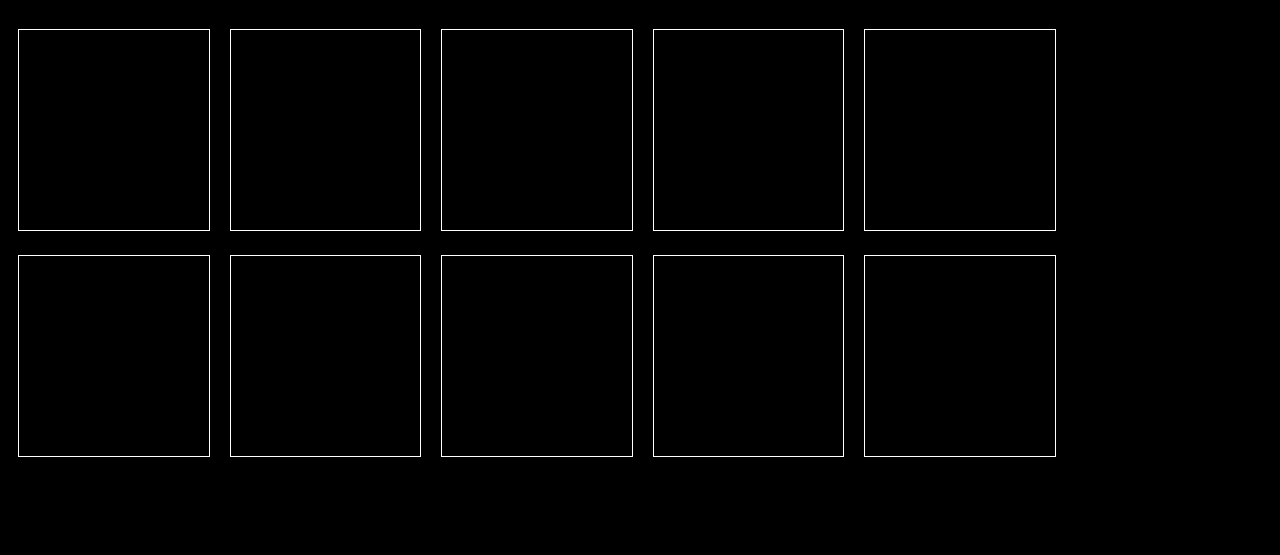
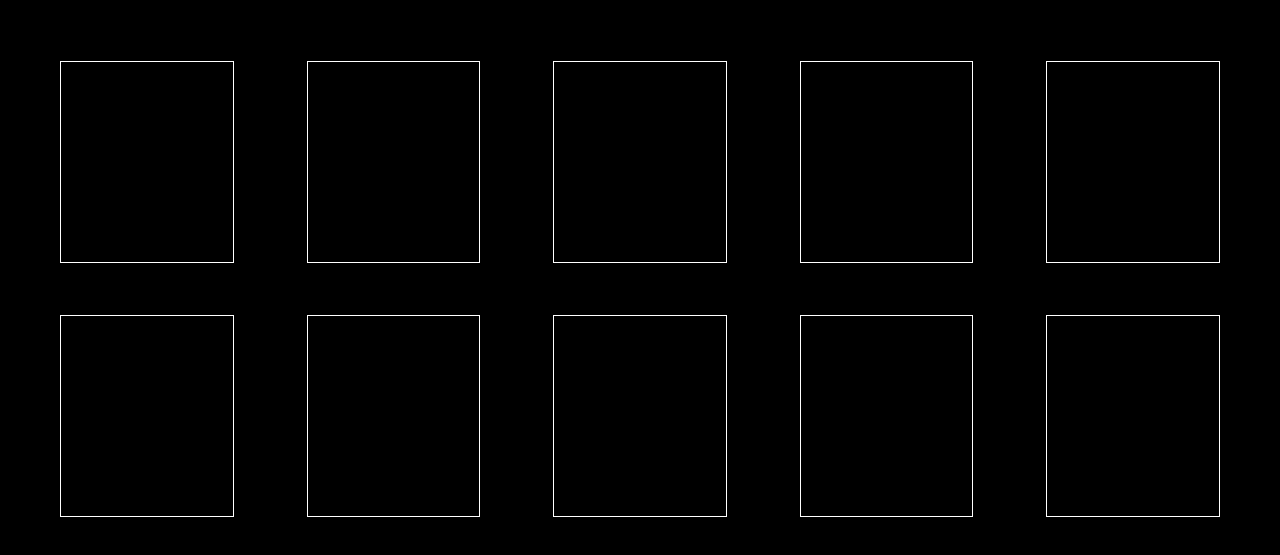
Before and after one commit to TravisBdev/memory_game, a plain HTML site: page index.html in a window 1280 px wide. Shown: the part 61-616 px from the top of the page. Drawn offline with Linux system fonts and the light colour scheme.

Commit message:
fixed up the alignment

```diff
--- a/app.css
+++ b/app.css
@@ -1,9 +1,16 @@
+#game {
+  display: grid;
+  grid-template-columns: repeat(5, 1fr);
+  justify-items: center;
+  gap: 2rem;
+  padding: 2rem;
+}
+
 #game div {
     border: 1px solid white;
-    width: 15%;
+    width: 80%;
     height: 200px;
     margin: 10px;
-    display: inline-block;
   }
 
   body {
--- a/app.js
+++ b/app.js
@@ -83,7 +83,7 @@ function handleCardClick(event) {
     }
   }
 
-  if (cardsFlipped === COLORS.length) alert("You did it! Congrats!");
+  if (cardsFlipped === COLORS.length) alert("You did it! Congrats! Refresh the page to play again!");
 }
 
 
```
